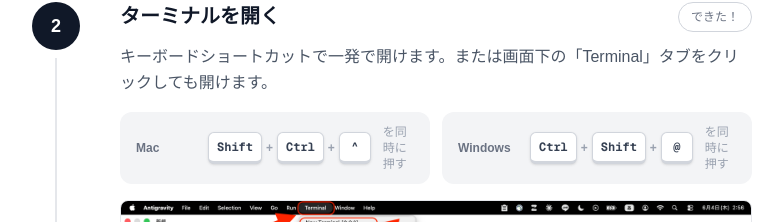
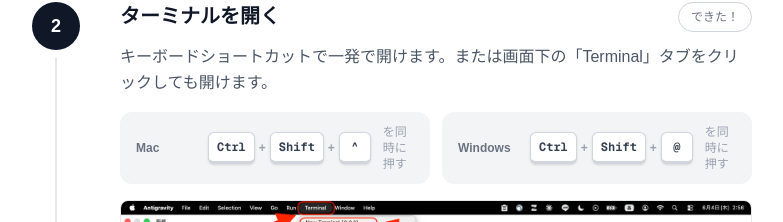
Before and after one commit to KeitoKuramochi/Antigravity-claude, a Next.js app: page / in a window 1280 px wide. Shown: the part 1990-2212 px from the top of the page, without its empty margins (248-1031 px from the left). Built offline with nearby package versions, Linux system fonts and the light colour scheme.

Commit message:
Update StepSection.tsx

```diff
--- a/src/components/StepSection.tsx
+++ b/src/components/StepSection.tsx
@@ -35,7 +35,7 @@ const steps: StepProps[] = [
     title: "ターミナルを開く",
     description: "キーボードショートカットで一発で開けます。または画面下の「Terminal」タブをクリックしても開けます。",
     shortcuts: [
-      { os: "Mac", keys: ["Shift", "Ctrl", "^"] },
+      { os: "Mac", keys: ["Ctrl", "Shift", "^"] },
       { os: "Windows", keys: ["Ctrl", "Shift", "@"] },
     ],
     tip: "ショートカットで開かない場合は「View」→「Terminal」メニューからも開けます。",
```
